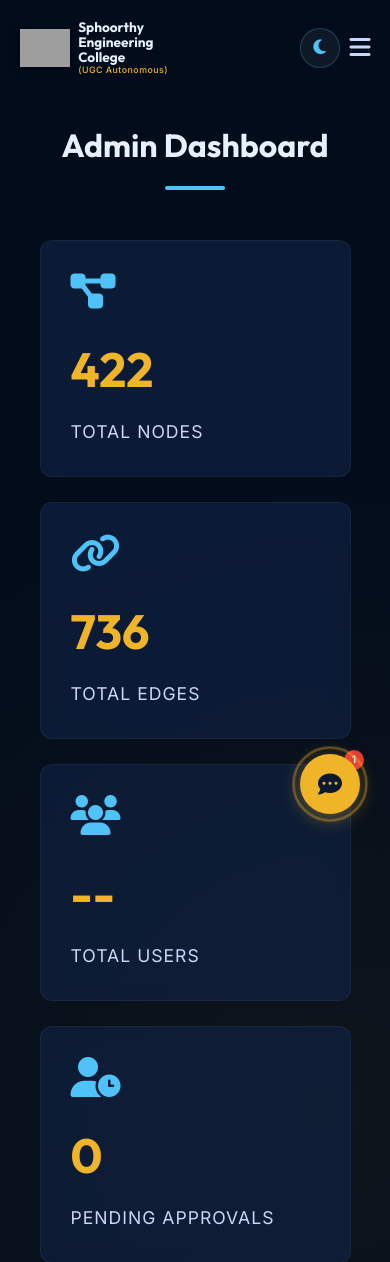
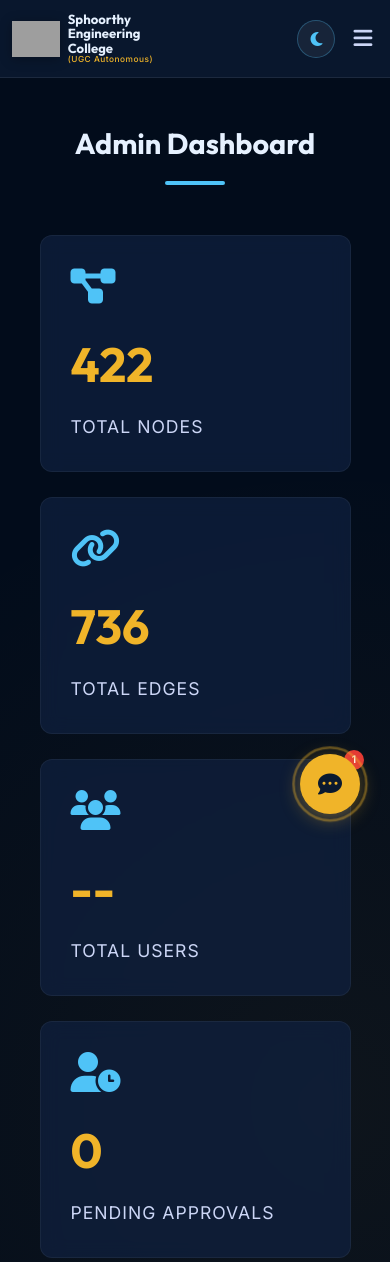
Before and after one commit to luckyrella/knowledge-based-graph-chatbot, a Flask app: page /admin/ in a window 390 px wide. Shown: the top 1262 px of the page. Run offline with Flask 3, Linux system fonts and the light colour scheme; a user stored in the database is signed in; grey boxes are pictures that could not be loaded.

Commit message:
fix(ui): reposition theme toggle to far right and optimize navbar shortcut spacing

```diff
--- a/static/css/style.css
+++ b/static/css/style.css
@@ -61,6 +61,7 @@
 [data-theme="light"] .nav-links a { color: #1a2332; }
 [data-theme="light"] .nav-links a:hover,
 [data-theme="light"] .nav-links a.active { color: var(--secondary-color); }
+[data-theme="light"] .hamburger { color: #1a2332; }
 
 [data-theme="light"] .counselling-badge {
   background: rgba(2, 119, 189, 0.08);
@@ -205,17 +206,19 @@
 .nav-right-actions {
   display: flex;
   align-items: center;
-  gap: 10px;
+  gap: 12px;
+  flex-shrink: 0;
+  margin-left: auto;
 }
 
 .theme-toggle {
-  width: 40px;
-  height: 40px;
+  width: 38px;
+  height: 38px;
   border-radius: 50%;
-  border: 1px solid rgba(79, 195, 247, 0.25);
-  background: rgba(255, 255, 255, 0.05);
+  border: 1px solid rgba(79, 195, 247, 0.3);
+  background: rgba(255, 255, 255, 0.06);
   color: var(--secondary-color);
-  font-size: 1.05rem;
+  font-size: 1rem;
   cursor: pointer;
   display: flex;
   align-items: center;
@@ -223,12 +226,13 @@
   transition: var(--transition);
   position: relative;
   overflow: hidden;
+  flex-shrink: 0;
 }
 
 .theme-toggle:hover {
-  background: rgba(79, 195, 247, 0.12);
-  transform: rotate(25deg) scale(1.1);
-  box-shadow: 0 0 14px rgba(79, 195, 247, 0.2);
+  background: rgba(79, 195, 247, 0.15);
+  transform: rotate(20deg) scale(1.08);
+  box-shadow: 0 0 14px rgba(79, 195, 247, 0.25);
 }
 
 .theme-toggle i {
@@ -292,18 +296,22 @@
   position: fixed;
   top: 0;
   width: 100%;
-  padding: 20px 5%;
+  padding: 12px 3%;
   display: flex;
   justify-content: space-between;
   align-items: center;
   z-index: 1000;
   transition: var(--transition);
+  background: rgba(10, 25, 47, 0.94);
+  backdrop-filter: blur(12px);
+  -webkit-backdrop-filter: blur(12px);
+  border-bottom: 1px solid rgba(255, 255, 255, 0.08);
 }
 
 .navbar.scrolled {
-  padding: 15px 5%;
-  background: rgba(10, 25, 47, 0.95);
-  backdrop-filter: blur(10px);
+  padding: 10px 3%;
+  background: rgba(10, 25, 47, 0.98);
+  backdrop-filter: blur(12px);
   box-shadow: 0 10px 30px -10px rgba(2, 12, 27, 0.7);
   border-bottom: 1px solid var(--glass-border);
 }
@@ -311,13 +319,13 @@
 .nav-logo {
   display: flex;
   align-items: center;
-  gap: 12px;
+  gap: 10px;
   text-decoration: none;
   flex-shrink: 0;
 }
 
 .nav-logo-img {
-  height: 48px;
+  height: 44px;
   width: auto;
   object-fit: contain;
   filter: drop-shadow(0 2px 6px rgba(0,0,0,0.3));
@@ -331,7 +339,7 @@
 
 .college-name {
   font-family: var(--font-heading);
-  font-size: 1.15rem;
+  font-size: 1.05rem;
   font-weight: 700;
   color: #e6f1ff;
   white-space: nowrap;
@@ -351,12 +359,13 @@
   background: rgba(240, 180, 41, 0.1);
   border: 1px solid rgba(240, 180, 41, 0.3);
   border-radius: 8px;
-  padding: 4px 12px;
-  margin-left: 8px;
+  padding: 3px 10px;
+  margin-left: 6px;
+  flex-shrink: 0;
 }
 
 .badge-label {
-  font-size: 0.55rem;
+  font-size: 0.52rem;
   color: var(--text-muted);
   text-transform: uppercase;
   letter-spacing: 0.5px;
@@ -364,22 +373,36 @@
 
 .badge-code {
   font-family: var(--font-heading);
-  font-size: 1.1rem;
+  font-size: 1rem;
   font-weight: 800;
   color: var(--accent-color);
-  letter-spacing: 2px;
+  letter-spacing: 1.5px;
 }
 
 .nav-links {
   display: flex;
-  gap: 30px;
+  align-items: center;
+  gap: 14px;
+  margin: 0 14px;
+  list-style: none;
+  flex-wrap: nowrap;
+}
+
+.nav-links li {
+  white-space: nowrap;
+  flex-shrink: 0;
 }
 
 .nav-links a {
-  font-size: 1rem;
+  font-size: 0.88rem;
   font-weight: 500;
   position: relative;
-  padding: 5px 0;
+  padding: 6px 3px;
+  white-space: nowrap;
+  display: inline-flex;
+  align-items: center;
+  gap: 4px;
+  letter-spacing: 0.2px;
 }
 
 .nav-links a.active, .nav-links a:hover {
@@ -407,7 +430,14 @@
   background: none;
   border: none;
   color: var(--text-main);
-  font-size: 1.5rem;
+  font-size: 1.35rem;
+  padding: 6px;
+  border-radius: 8px;
+  transition: var(--transition);
+}
+
+.hamburger:hover {
+  color: var(--secondary-color);
 }
 
 /* Buttons */
@@ -1443,48 +1473,17 @@
   transform: translateY(0);
 }
 
-/* ── Responsive ─────────────────────────── */
+/* ── Responsive Utilities ─────────────────────────── */
 @media (max-width: 1024px) {
   .hero-title { font-size: 3.5rem; }
   .footer-grid { grid-template-columns: 1fr 1fr; }
 }
 
 @media (max-width: 768px) {
-  .hamburger { display: block; }
-  .nav-links {
-    position: absolute;
-    top: 100%;
-    left: 0;
-    width: 100%;
-    background: rgba(10, 25, 47, 0.98);
-    backdrop-filter: blur(10px);
-    flex-direction: column;
-    padding: 20px;
-    gap: 15px;
-    text-align: center;
-    border-bottom: 1px solid rgba(255,255,255,0.1);
-    clip-path: circle(0 at top right);
-    transition: all 0.4s ease;
-  }
-  .nav-links.active { clip-path: circle(150% at top right); }
   .hero-title { font-size: 2.5rem; }
   .section-title { font-size: 2rem; }
   .grid-2, .grid-3, .grid-4 { grid-template-columns: 1fr; }
   .footer-grid { grid-template-columns: 1fr; }
-  .chat-panel {
-    width: 100vw;
-    height: 100vh; /* Fallback */
-    height: 100dvh; /* Adapts to mobile browser UI and keyboard */
-    top: 0;
-    left: 0;
-    right: 0;
-    bottom: 0;
-    border-radius: 0;
-  }
-
-  #userInput {
-    font-size: 16px; /* Prevents iOS auto-zoom on focus */
-  }
 }
 
 .chatbot-widget {
@@ -1883,34 +1882,84 @@
 }
 
 /* Responsive */
+@media (max-width: 1250px) and (min-width: 1025px) {
+  .navbar {
+    padding: 10px 2%;
+  }
+  .college-name {
+    font-size: 0.95rem;
+  }
+  .counselling-badge {
+    padding: 2px 6px;
+    margin-left: 4px;
+  }
+  .counselling-badge .badge-label {
+    display: none;
+  }
+  .nav-links {
+    gap: 8px;
+    margin: 0 8px;
+  }
+  .nav-links a {
+    font-size: 0.82rem;
+    padding: 5px 2px;
+  }
+}
+
 @media (max-width: 1024px) {
-  .hero-title { font-size: 3.5rem; }
+  .hero-title { font-size: 3.2rem; }
   .footer-grid { grid-template-columns: 1fr 1fr; }
-}
-
-@media (max-width: 768px) {
-  .hamburger { display: block; }
+  .grid-2, .grid-3, .grid-4 { grid-template-columns: 1fr; }
+
+  .hamburger {
+    display: flex;
+    align-items: center;
+    justify-content: center;
+  }
+
   .nav-links {
     position: absolute;
     top: 100%;
     left: 0;
     width: 100%;
     background: rgba(10, 25, 47, 0.98);
-    backdrop-filter: blur(10px);
+    backdrop-filter: blur(14px);
+    -webkit-backdrop-filter: blur(14px);
     flex-direction: column;
-    padding: 20px;
-    gap: 15px;
+    padding: 22px 20px;
+    gap: 12px;
     text-align: center;
     border-bottom: 1px solid rgba(255,255,255,0.1);
+    box-shadow: 0 15px 35px rgba(0, 0, 0, 0.4);
     clip-path: circle(0 at top right);
-    transition: all 0.4s ease;
+    transition: clip-path 0.4s ease;
+    max-height: calc(100vh - 70px);
+    overflow-y: auto;
   }
+
   .nav-links.active {
     clip-path: circle(150% at top right);
   }
-  .hero-title { font-size: 2.5rem; }
-  .section-title { font-size: 2rem; }
-  .grid-2, .grid-3, .grid-4 { grid-template-columns: 1fr; }
+
+  .nav-links li {
+    width: 100%;
+  }
+
+  .nav-links a {
+    font-size: 1.05rem;
+    padding: 10px 16px;
+    display: block;
+    border-radius: 8px;
+  }
+
+  .nav-links a:hover {
+    background: rgba(79, 195, 247, 0.08);
+  }
+}
+
+@media (max-width: 768px) {
+  .hero-title { font-size: 2.2rem; }
+  .section-title { font-size: 1.8rem; }
   .footer-grid { grid-template-columns: 1fr; }
 
   .chat-panel {
@@ -1930,15 +1979,15 @@
 
   /* Nav logo responsiveness */
   .nav-logo { gap: 8px; }
-  .nav-logo-img { height: 38px; }
-  .college-name { font-size: 0.95rem; white-space: normal; line-height: 1.1; max-width: 160px; }
-  .college-tag { font-size: 0.55rem; }
-  .counselling-badge { padding: 2px 8px; margin-left: 4px; }
-  .badge-label { font-size: 0.45rem; display: none; } /* Hide label on mobile to save space */
-  .badge-code { font-size: 0.9rem; letter-spacing: 1px; }
+  .nav-logo-img { height: 36px; }
+  .college-name { font-size: 0.9rem; white-space: normal; line-height: 1.1; max-width: 150px; }
+  .college-tag { font-size: 0.52rem; }
+  .counselling-badge { padding: 2px 6px; margin-left: 4px; }
+  .badge-label { font-size: 0.45rem; display: none; }
+  .badge-code { font-size: 0.85rem; letter-spacing: 1px; }
 }
 
 @media (max-width: 480px) {
-  .college-name { max-width: 120px; font-size: 0.85rem; }
+  .college-name { max-width: 110px; font-size: 0.82rem; }
   .counselling-badge { display: none; } /* Hide counselling code on extra small screens */
 }
--- a/templates/base.html
+++ b/templates/base.html
@@ -34,14 +34,6 @@
                 <span class="badge-code">SPHN</span>
             </div>
         </a>
-        <div class="nav-right-actions">
-            <button class="theme-toggle" id="themeToggle" title="Toggle theme">
-                <i class="fas fa-moon"></i>
-            </button>
-            <button class="hamburger" id="hamburger">
-                <i class="fas fa-bars"></i>
-            </button>
-        </div>
         <ul class="nav-links" id="navLinks">
             <li><a href="/" class="{{ 'active' if active_page == 'home' else '' }}">Home</a></li>
             <li><a href="/student" class="{{ 'active' if active_page == 'student' else '' }}" style="color:#0ea5e9;font-weight:600;"><i class="fas fa-graduation-cap"></i> Student Hub</a></li>
@@ -63,6 +55,14 @@
                 <li><a href="/auth/login" class="{{ 'active' if active_page == 'login' else '' }}" style="color:#3b82f6;font-weight:600;">Login</a></li>
             {% endif %}
         </ul>
+        <div class="nav-right-actions">
+            <button class="theme-toggle" id="themeToggle" title="Toggle theme">
+                <i class="fas fa-moon"></i>
+            </button>
+            <button class="hamburger" id="hamburger" aria-label="Toggle navigation">
+                <i class="fas fa-bars"></i>
+            </button>
+        </div>
     </nav>
 
     <!-- Flash Messages -->
```
